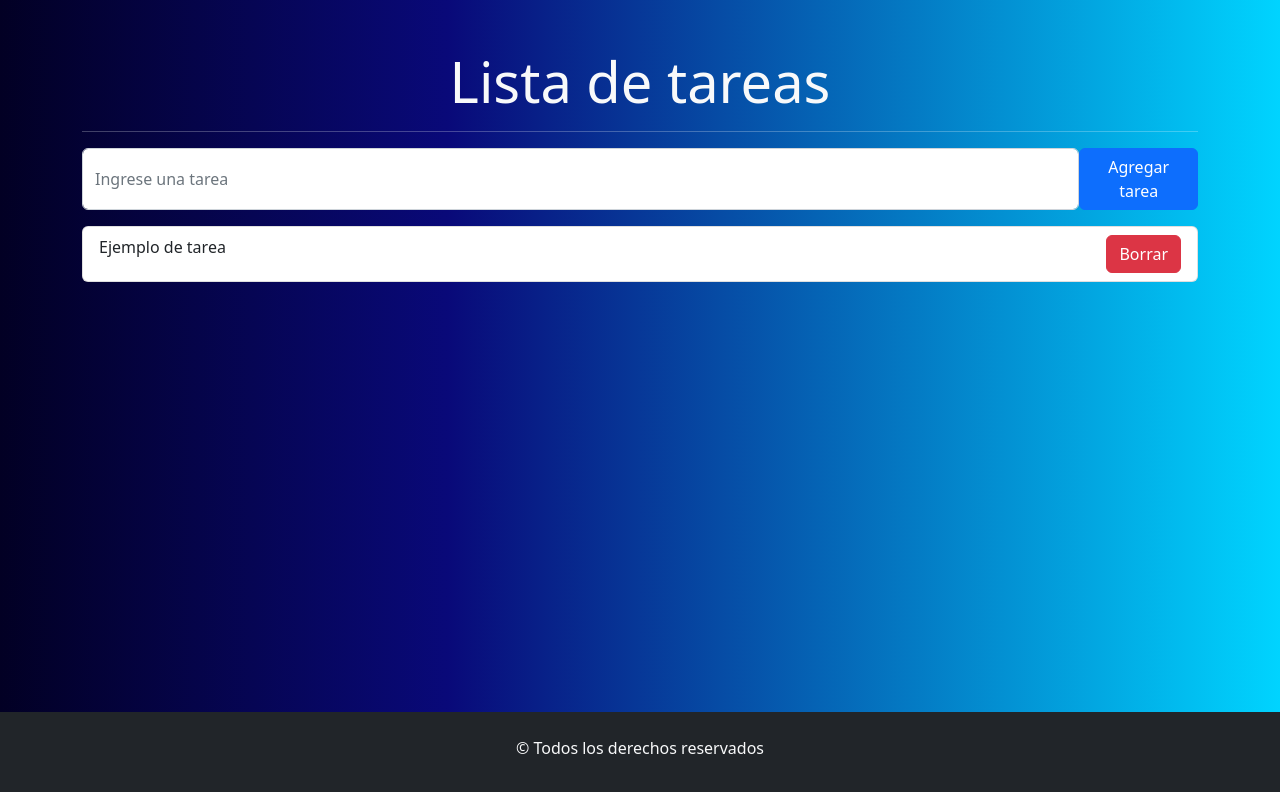
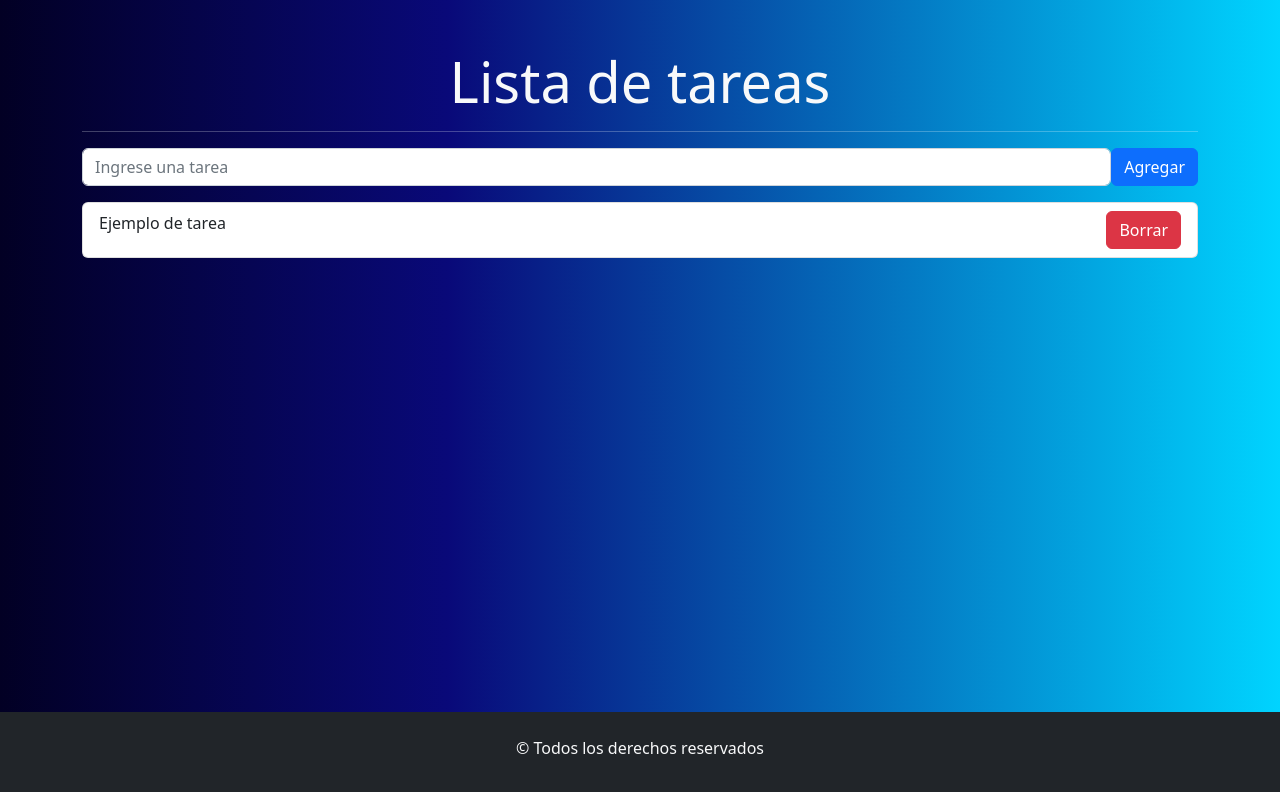
Before and after one commit to antich98/reactEj4, a React (Vite) app: page / in a window 1280 px wide. Shown: the top 792 px of the page. Built offline with nearby package versions, Linux system fonts and the light colour scheme.

Commit message:
Terminé la creación de la tarea y solucioné un error que hacía que se guarde cada letra del input en el array

```diff
--- a/src/components/FormularioTarea.jsx
+++ b/src/components/FormularioTarea.jsx
@@ -1,6 +1,6 @@
 import { Form, Button } from "react-bootstrap";
-import React, { useState } from 'react';
 import ListaTareas from "./ListaTareas";
+import { useState } from 'react';
 
 const FormularioTarea = () => {
     const [tarea, setTarea] = useState('');
@@ -8,7 +8,7 @@ const FormularioTarea = () => {
 
     const handleSubmit = (e) => {
         e.preventDefault();
-        setTareas([...tarea, tarea]);
+        setTareas([...tareas, tarea]);
         setTarea('');
     }
     return (
@@ -18,8 +18,10 @@ const FormularioTarea = () => {
                 <Form.Control
                 type="text"
                 placeholder="Ingrese una tarea"
-                onChange={(e) => setTarea(e.target.value)} value={tarea} />
-                <Button variant="primary">Agregar tarea</Button>
+                onChange={(e) => setTarea(e.target.value)}
+                value={tarea}
+                />
+                <Button variant="primary" type="submit">Agregar</Button>
             </Form.Group>
         </Form>
         <ListaTareas />
```
